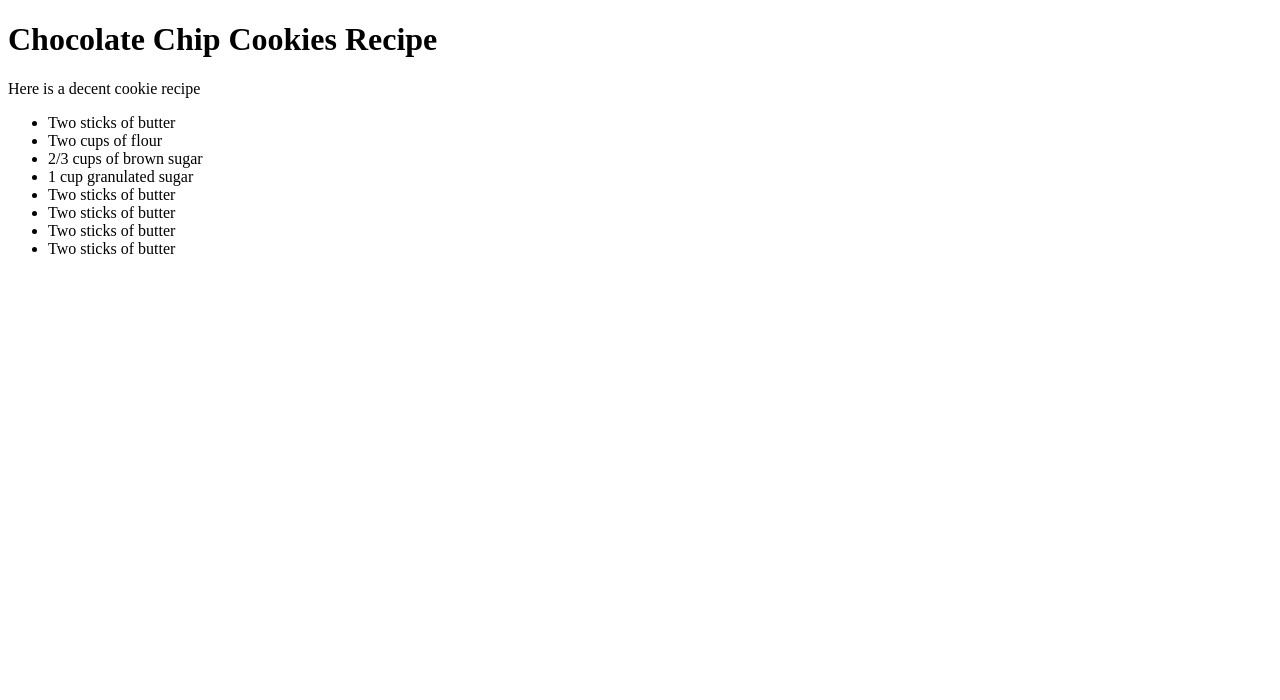
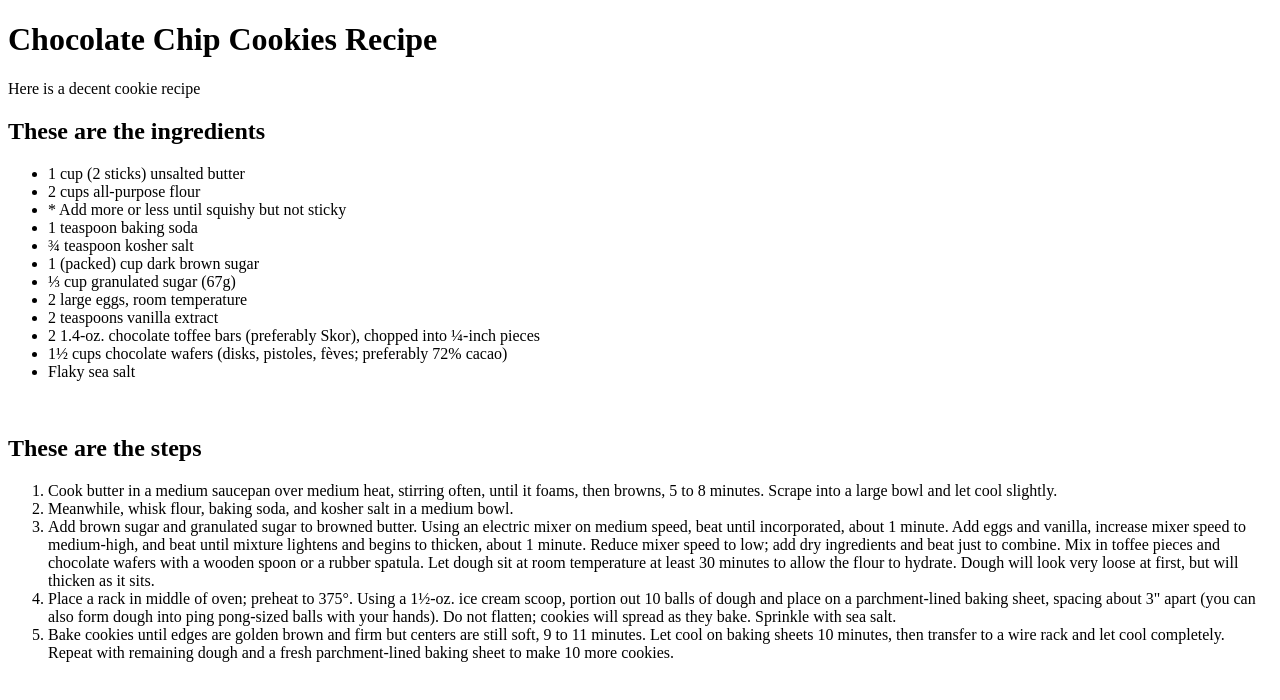
Before and after one commit to spongyrini/odin_recipe, a plain HTML site: page index.html in a window 1280 px wide. Drawn offline with Linux system fonts and the light colour scheme.

Commit message:
Edit index.html

```diff
--- a/index.html
+++ b/index.html
@@ -11,17 +11,44 @@
 
     <p>Here is a decent cookie recipe</p>
 
-    <ul>
-        <li>Two sticks of butter</li>
-        <li>Two cups of flour</li>
-        <li>2/3 cups of brown sugar</li>
-        <li>1 cup granulated sugar</li>
-        <li>Two sticks of butter</li>
-        <li>Two sticks of butter</li>
-        <li>Two sticks of butter</li>
-        <li>Two sticks of butter</li>
+    <h2>These are the ingredients</h2>
+    <ul id="ingredient">
+        <li>1 cup (2 sticks) unsalted butter</li>
+        <li>2 cups all-purpose flour</li>
+        <li>* Add more or less until squishy but not sticky</li>
+        <li>1 teaspoon baking soda</li>
+        <li>¾ teaspoon kosher salt</li>
+        <li>1 (packed) cup dark brown sugar</li>
+        <li>⅓ cup granulated sugar (67g)</li>
+        <li>2 large eggs, room temperature</li>
+        <li>2 teaspoons vanilla extract</li>
+        <li>2 1.4-oz. chocolate toffee bars (preferably Skor), chopped into ¼-inch pieces</li>
+        <li>1½ cups chocolate wafers (disks, pistoles, fèves; preferably 72% cacao)</li>
+        <li>Flaky sea salt</li>
     </ul>
+    <br>
+    <h2>These are the steps</h2>
+    <ol>
+        <li>Cook butter in a medium saucepan over medium heat, stirring often, until it foams, then browns, 5 to 8 minutes. Scrape into a large bowl and let cool slightly.
+        </li>
 
+        <li>Meanwhile, whisk flour, baking soda, and kosher salt in a medium bowl.
+        </li>
+
+        <li>Add brown sugar and granulated sugar to browned butter. Using an electric mixer on medium speed, beat until incorporated, about 1 minute. Add eggs and vanilla, increase mixer speed to medium-high, and beat until mixture lightens and begins to
+            thicken, about 1 minute. Reduce mixer speed to low; add dry ingredients and beat just to combine. Mix in toffee pieces and chocolate wafers with a wooden spoon or a rubber spatula. Let dough sit at room temperature at least 30 minutes to allow
+            the flour to hydrate. Dough will look very loose at first, but will thicken as it sits.
+        </li>
+
+        <li>Place a rack in middle of oven; preheat to 375°. Using a 1½-oz. ice cream scoop, portion out 10 balls of dough and place on a parchment-lined baking sheet, spacing about 3" apart (you can also form dough into ping pong-sized balls with your hands).
+            Do not flatten; cookies will spread as they bake. Sprinkle with sea salt.
+        </li>
+
+        <li>Bake cookies until edges are golden brown and firm but centers are still soft, 9 to 11 minutes. Let cool on baking sheets 10 minutes, then transfer to a wire rack and let cool completely. Repeat with remaining dough and a fresh parchment-lined
+            baking sheet to make 10 more cookies.
+        </li>
+
+    </ol>
 
 </body>
 
```
